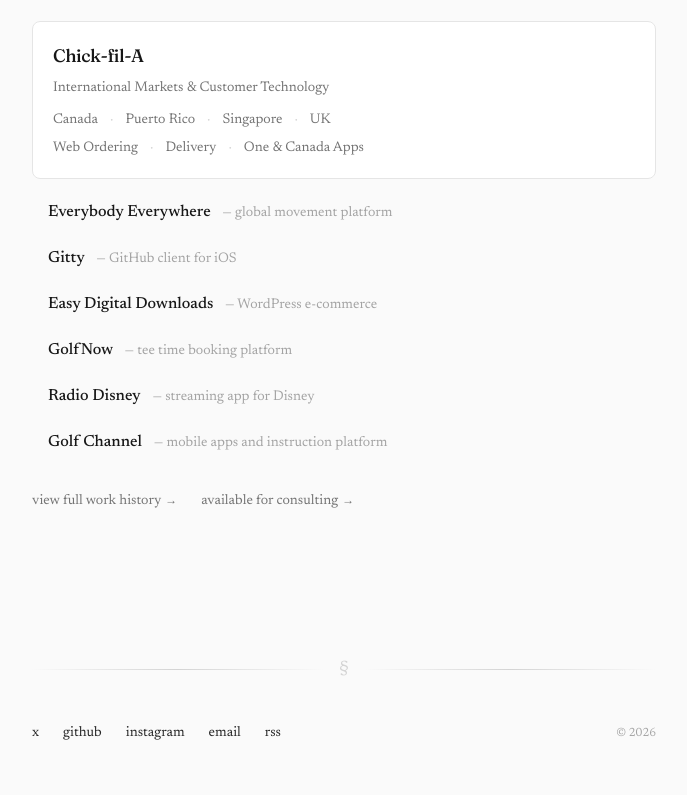
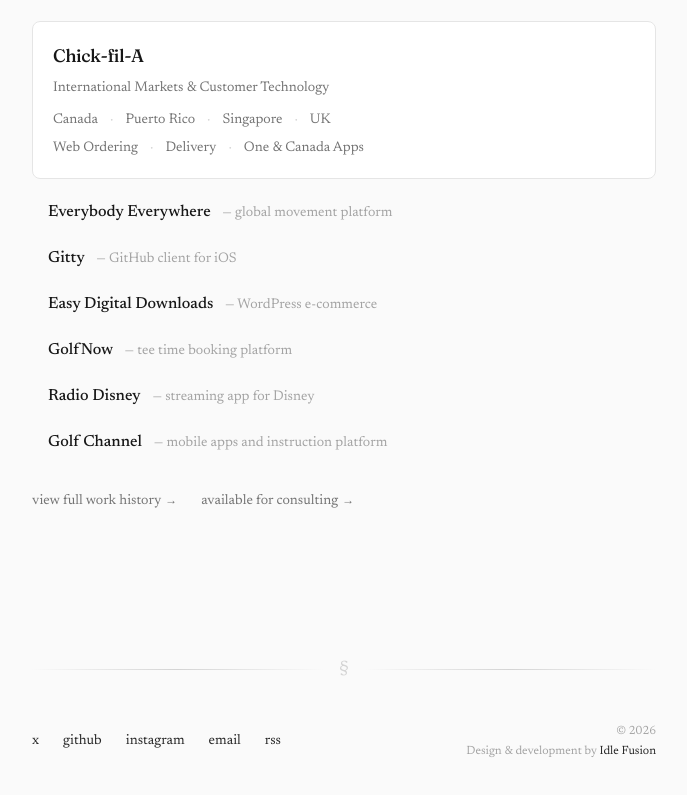
Before and after one commit to mps/mps.github.io, an Astro site: page / in a window 1280 px wide. Shown: the part 1101-1896 px from the top of the page, without its empty margins (296-983 px from the left). Built offline with nearby package versions, Linux system fonts and the light colour scheme; Astro itself is replaced by a stand-in of ours.

Commit message:
Add Idle Fusion design/development credit to footer (#16)
Include a link to the agency's website (https://idlefusion.com) in the footer.

```diff
--- a/src/components/Footer.astro
+++ b/src/components/Footer.astro
@@ -61,10 +61,21 @@ const currentYear = new Date().getFullYear();
         </a>
       </div>
 
-      <!-- Copyright -->
-      <p class="text-xs text-neutral-400 dark:text-neutral-600">
-        &copy; {currentYear}
-      </p>
+      <!-- Copyright & Credits -->
+      <div class="text-xs text-neutral-400 dark:text-neutral-600 text-right">
+        <p>&copy; {currentYear}</p>
+        <p class="mt-1">
+          Design & development by{' '}
+          <a
+            href="https://idlefusion.com"
+            class="no-underline-effect hover:text-neutral-900 dark:hover:text-neutral-100 transition-colors"
+            target="_blank"
+            rel="noopener noreferrer"
+          >
+            Idle Fusion
+          </a>
+        </p>
+      </div>
     </div>
   </div>
 </footer>
```
